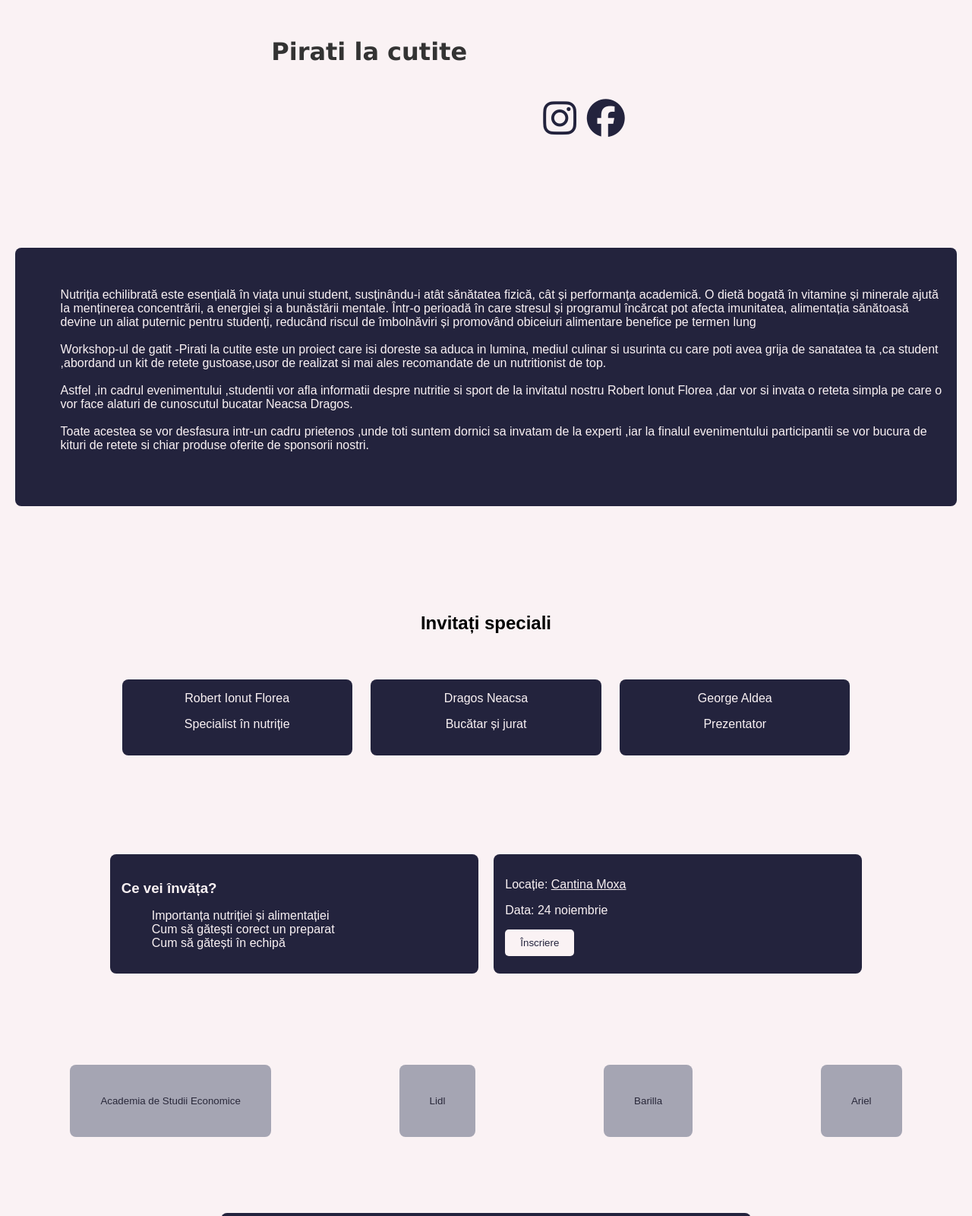
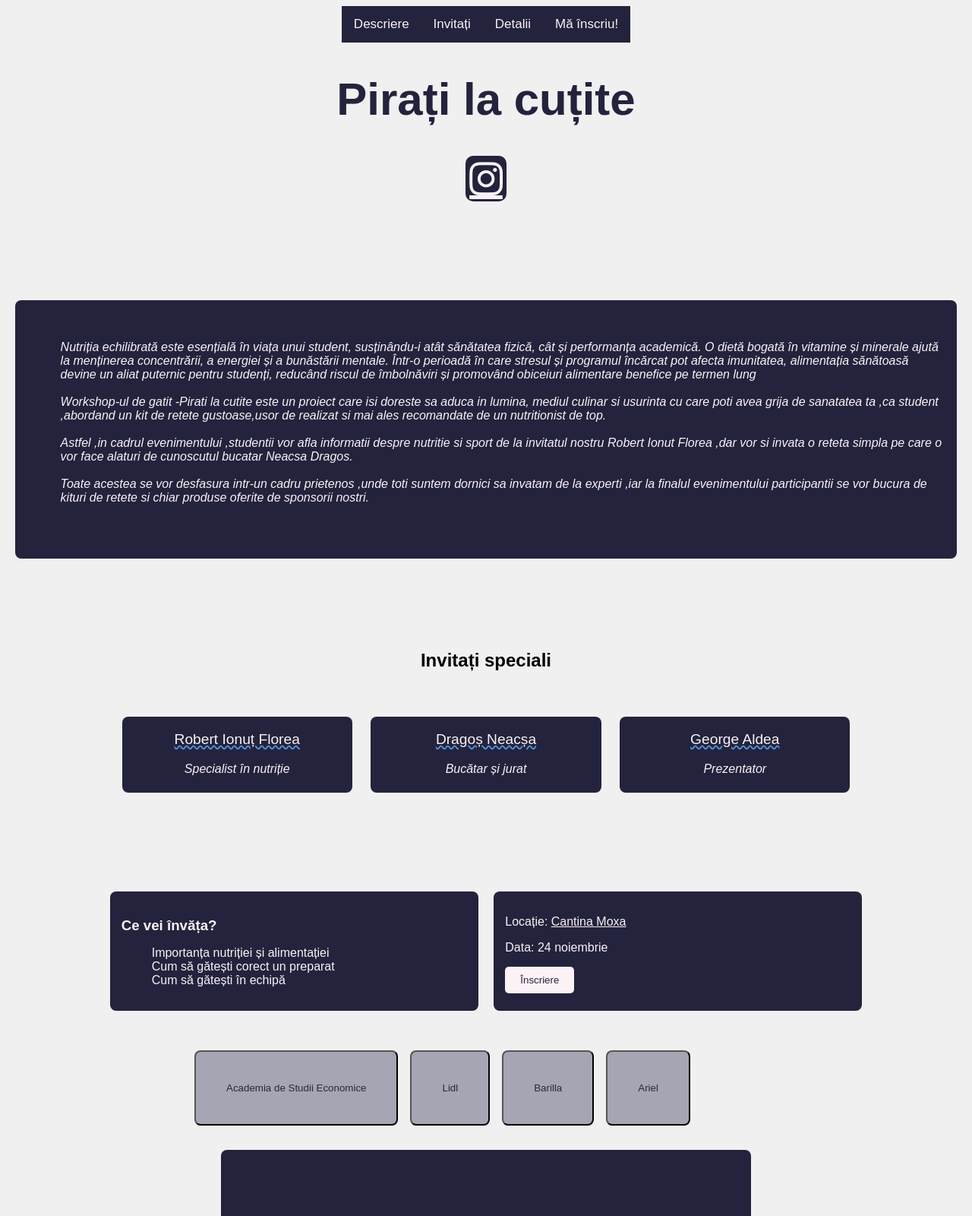
Before and after one commit to cataliin/form-website, a website: page public/index.html in a window 1280 px wide. Shown: the top 1600 px of the page at 76% size. Drawn offline with Linux system fonts and the light colour scheme.

Commit message:
am facut meniul, am pus linkul la icon insta, styling scris

```diff
--- a/public/index.html
+++ b/public/index.html
@@ -3,23 +3,29 @@
 <head>
     <meta charset="UTF-8">
     <meta name="viewport" content="width=device-width, initial-scale=1.0">
-    <title>Nume Proiect</title>
+    <title>Pirati la Cutite</title>
     <link rel="stylesheet" href="style.css">
     <script src="https://kit.fontawesome.com/341c0d86b2.js" crossorigin="anonymous"></script>
 </head>
+
 <body>
-    <div></div>
-    <div></div>
-    <div></div>
+
+    <div class="meniusus">
+        <a href="#descrieremeniu">Descriere</a>
+        <a href="#invitatimeniu">Invitați</a>
+        <a href="#detaliimeniu">Detalii</a>
+        <a href="#formular">Mă înscriu!</a>
+    </div>
+    <h1 class="header">Pirați la cuțite</h1>
+
+
     <header>
-        <h1>Pirati la cutite</h1>
         <section class="icon">
-            <i class="fa-brands fa-instagram" id="instagram"> </i>
-                <i class="fa-brands fa-facebook"></i>
-           </section>
+            <a href="https://www.instagram.com/pirati.la.cutite/profilecard/?igsh=MXZ3cWpxbTFsajBtZg==" class="fa-brands fa-instagram" ></a>
+        </section>
     </header>
 
-    <section class="prezentare">
+    <section class="prezentare" id="descrieremeniu">
         <ul>
         <li>Nutriția echilibrată este esențială în viața unui student, susținându-i atât sănătatea fizică, cât și performanța academică. O dietă bogată în vitamine și minerale ajută la menținerea concentrării, a energiei și a bunăstării mentale. Într-o perioadă în care stresul și programul încărcat pot afecta imunitatea, alimentația sănătoasă devine un aliat puternic pentru studenți, reducând riscul de îmbolnăviri și promovând obiceiuri alimentare benefice pe termen lung</li><br>
         <li>Workshop-ul de gatit -Pirati la cutite este un proiect care isi doreste sa aduca in lumina, mediul culinar si usurinta cu care poti avea grija de sanatatea ta ,ca student ,abordand un kit de retete gustoase,usor de realizat si mai ales recomandate  de un nutritionist de top. </li><br>
@@ -28,23 +34,23 @@
     </ul>
     </section>
 
-    <section class="invitati">
+    <section class="invitati" id="invitatimeniu">
         <h2>Invitați speciali</h2>
         <div class="invitat">
-            <p>Robert Ionut Florea</p>
-            <p>Specialist în nutriție</p>
+            <p class="robert">Robert Ionuț Florea</p>
+            <i><p>Specialist în nutriție</p></i>
         </div>
         <div class="invitat">
-            <p>Dragos Neacsa</p>
-            <p>Bucătar și jurat</p>
+            <p class="dragos">Dragoș Neacșa</p>
+            <i><p>Bucătar și jurat</p></i>
         </div>
         <div class="invitat">
-            <p>George Aldea</p>
-            <p>Prezentator</p>
+            <p class="george">George Aldea</p>
+            <i><p>Prezentator</p></i>
         </div>
     </section>
 
-    <section class="detalii">
+    <section class="detalii" id="detaliimeniu">
         <div class="ce-vei-invata">
             <h3>Ce vei învăța?</h3>
             <ul>
@@ -63,12 +69,12 @@
         </div>
     </section>
 
-    <footer class="sponsori">
-        <a href="https://ase.ro/"> <button>Academia de Studii Economice</button> </a>
+    <div class="sponsori">
+        <a href="https://ase.ro/"><button>Academia de Studii Economice</button> </a>
         <a href="https://www.lidl.ro/"> <button>Lidl</button></a>
         <a href="https://www.barilla.com/ro-ro"><button>Barilla</button></a>
         <a href="https://www.ariel.co.uk/en-gb"><button>Ariel</button></a>
-    </footer>
+    </div>
 
     <section class="formular" id="formular">
         <p>Înscriere Pirați la cuțite</p>
@@ -80,7 +86,7 @@
             <input type="email" id="mail" name="mail" required>
             <br>
             <label for="telefon">Numar de telefon:</label><br>
-            <input type="number" id="telefon" name="telefon" required>
+            <input type="text" id="telefon" name="telefon" required>
             <br>
             <label for="data_nasterii">Data nasterii:</label><br>
             <input type="date" id="data_nasterii" name="data_nasterii" required>
--- a/public/style.css
+++ b/public/style.css
@@ -4,6 +4,7 @@ header {
     justify-content: center;
     margin: 20px 0;
 }
+
 .icon {
     font-size: 50px;
     color: #23233d;
@@ -11,12 +12,68 @@ header {
     align-items: right;
     margin: 100px;
 }
+
 h1 {
     font-size: 2em;
-    color: #333;
+    color: #23233d;
     text-align: center;
     font-family:Verdana, Geneva, Tahoma, sans-serif;
 }
+
+.header{
+    text-align: center;
+    padding: 0%;
+    margin-bottom: -90px;
+
+    font-family: "Faculty Glyphic", sans-serif;
+    font-weight: 900;
+    font-style: normal;
+    font-size: 60px;
+}
+
+.meniusus{
+    background-color: red;
+    background-color: #23233d;
+    overflow: hidden;
+}
+.meniusus a {
+    float: left;
+    color: #f2f2f2;
+    text-align: center;
+    padding: 14px 16px;
+    text-decoration: none;
+    font-size: 17px;
+  }
+  .meniusus a:hover {
+    background-color: #ddd;
+    color: black;
+  }
+  .meniusus a.active {
+    background-color: #04AA6D;
+    color: white;
+  }
+  .meniusus-right {
+    float: right;
+  }
+.fa {
+    padding: 20px;
+    width: fit-content;
+    height: fit-content;
+    text-align: center;
+    margin: 2px 5px;
+
+  }
+
+  .fa-instagram {
+    background: #23233d;
+    color: white;
+    padding: 5px;
+    margin: 10px;
+    border-radius: 10px;
+  }
+
+
+
 body {
     font-family: Arial, sans-serif;
     display: flex;
@@ -24,18 +81,7 @@ body {
     align-items: center;
     background-color: #f0f0f0;
 }
-body {
-        background-color: #faf2f4 ;
-}
 
-header {
-    margin: 20px;
-}
-
-h1 {
-    font-size: 2em;
-    color: #333;
-}
 
 .prezentare {
     width: 95%;
@@ -45,15 +91,21 @@ h1 {
     display: flex;
     align-items: center;
     justify-content: center;
-    margin: 20px 0;
+    margin: 0px 20px;
     padding: 20px;
     border-radius: 8px;
+
+    font-family: "Faculty Glyphic", sans-serif;;
+    font-optical-sizing: auto;
+    font-weight: light;
+    font-style: oblique;
+
 }
 
 .invitati {
     width: 80%;
     text-align: center;
-    margin: 100px 0;
+    margin: 100px 10%;
 }
 
 .invitati h2 {
@@ -70,11 +122,25 @@ h1 {
     border-radius: 8px;
 }
 
+.robert{
+    text-decoration: rgb(85, 148, 220) wavy underline;
+    font-size: larger;
+}
+.dragos{
+    text-decoration: rgb(85, 148, 220) wavy underline;
+    font-size: larger;
+}
+.george{
+    text-decoration: rgb(85, 148, 220) wavy underline;
+    font-size: larger;
+}
+
+
 .detalii {
     display: flex;
     justify-content: space-around;
     width: 80%;
-    margin: 20px 0;
+    margin: 20px 10%;
 }
 
 .ce-vei-invata, .locatie {
@@ -84,10 +150,12 @@ h1 {
     padding: 15px;
     border-radius: 8px;
 }
+
 a:link {color: #faf2f4;}
 a:visited {color: #faf2f4;}
 a:hover {opacity: 0.7;}
 a:active {color: #faf2f4;}
+
 .sponsori button{
     width: 100%;
     background-color: #a5a5b3;
@@ -95,6 +163,21 @@ a:active {color: #faf2f4;}
     text-size-adjust: 50 px;
     padding: 40px;
     border-radius: 8px;
+}
+
+.sponsori{
+    display: flex;
+    flex-direction: row;
+    gap: 1rem;
+    width: 60vw;
+    margin-bottom: 2rem;
+    margin-top: 2rem;
+
+}
+
+
+.academia{
+    text-decoration-style: underline;
 }
 
 .ce-vei-invata h3 {
```
Also changed, not shown: public/menu.js (added).
